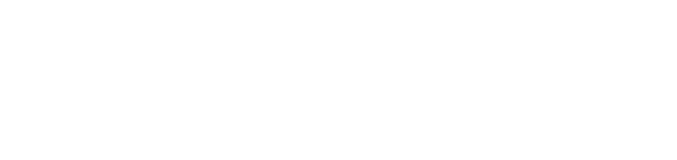
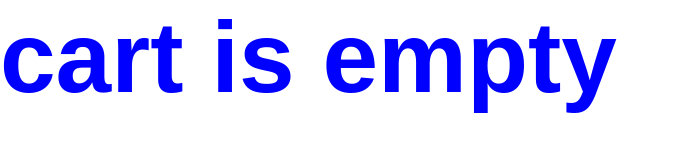
Before and after one commit to Kwimrill/Kwimrill.github.io, a plain HTML site: page checkout.html in a window 1280 px wide. Shown: the whole page, without its empty margins (0-677 px from the left). Drawn offline with Linux system fonts and the light colour scheme; a web font is replaced by a local one.

Commit message:
Add files via upload

```diff
--- a/checkout.html
+++ b/checkout.html
@@ -13,3 +13,4 @@
       type="text/css"
     />
   </head>
+  <h6>cart is empty</h6>
--- a/style.css
+++ b/style.css
@@ -192,3 +192,7 @@ select {
   font-size: 26px;
   line-height: 22px;
 }
+h6 {
+  font-size: 100px;
+  color: blue;
+}
```
Also changed, not shown: index.html (+8 -16 lines), images/dracoicon.png (added), images/dracoicon2.png (added), product-details.html (line endings or trailing spaces).
